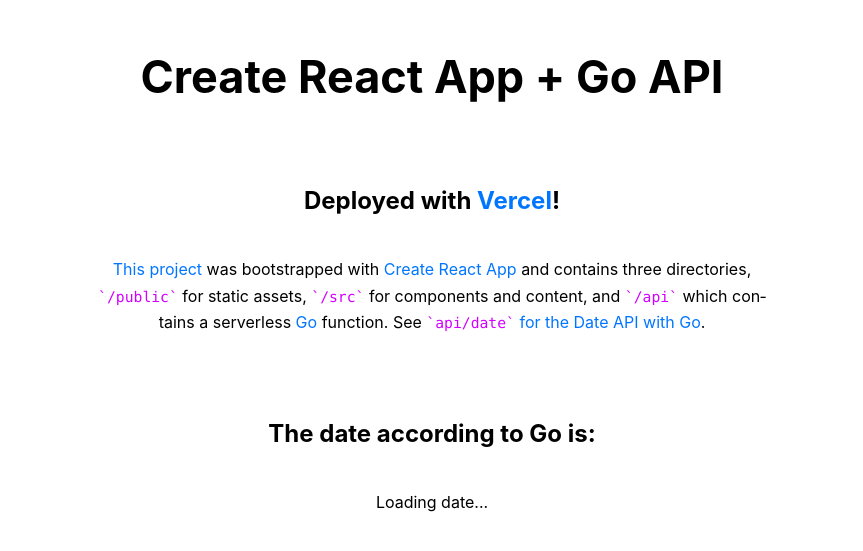
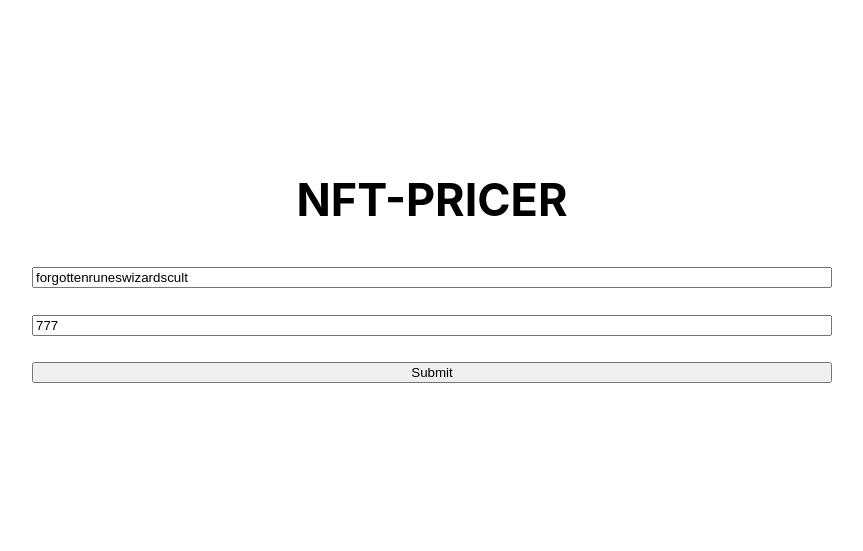
Before and after one commit to dialecticch/the-orbacle-app, a React (Create React App) app: page / in a window 1280 px wide. Shown: the part 129-680 px from the top of the page, without its empty margins (208-1071 px from the left). Built offline with nearby package versions, Linux system fonts and the light colour scheme; no server answers.

Commit message:
build stuff

```diff
--- a/src/App.css
+++ b/src/App.css
@@ -2,18 +2,22 @@
   align-content: center;
   box-sizing: border-box;
   display: grid;
-  font-family: 'SF Pro Text', 'SF Pro Icons', 'Helvetica Neue', 'Helvetica',
-    'Arial', sans-serif;
+  font-family: "SF Pro Text", "SF Pro Icons", "Helvetica Neue", "Helvetica",
+    "Arial", sans-serif;
   hyphens: auto;
   line-height: 1.65;
   margin: 0 auto;
-  max-width: 680px;
+  max-width: 800px;
   min-height: 100vh;
   padding: 72px 0;
   text-align: center;
 }
 h1 {
   font-size: 45px;
+}
+h3 {
+  margin-top: 0px;
+  margin-bottom: 0px;
 }
 h2 {
   margin-top: 1.5em;
@@ -40,5 +44,10 @@
 }
 code:before,
 code:after {
-  content: '\`';
+  content: "\`";
 }
+
+.data-filed {
+  margin-left: 5px;
+  font-size: 14px;
+}
--- a/src/App.js
+++ b/src/App.js
@@ -1,55 +1,19 @@
 import React from 'react';
 import { useEffect, useState } from 'react';
+import Input from './components/input'
 import './App.css';
 
 function App() {
-  const [date, setDate] = useState(null);
-  useEffect(() => {
-    async function getDate() {
-      const res = await fetch('/api/date');
-      const newDate = await res.text();
-      setDate(newDate);
-    }
-    getDate();
-  }, []);
+
+
+
   return (
     <main>
-      <h1>Create React App + Go API</h1>
-      <h2>
-        Deployed with{' '}
-        <a
-          href="https://vercel.com/docs"
-          target="_blank"
-          rel="noreferrer noopener"
-        >
-          Vercel
-        </a>
-        !
-      </h2>
-      <p>
-        <a
-          href="https://github.com/vercel/vercel/tree/main/examples/create-react-app"
-          target="_blank"
-          rel="noreferrer noopener"
-        >
-          This project
-        </a>{' '}
-        was bootstrapped with{' '}
-        <a href="https://facebook.github.io/create-react-app/">
-          Create React App
-        </a>{' '}
-        and contains three directories, <code>/public</code> for static assets,{' '}
-        <code>/src</code> for components and content, and <code>/api</code>{' '}
-        which contains a serverless <a href="https://golang.org/">Go</a>{' '}
-        function. See{' '}
-        <a href="/api/date">
-          <code>api/date</code> for the Date API with Go
-        </a>
-        .
-      </p>
-      <br />
-      <h2>The date according to Go is:</h2>
-      <p>{date ? date : 'Loading date...'}</p>
+      <h1>NFT-PRICER</h1>
+
+      <Input />
+
+
     </main>
   );
 }
--- /dev/null
+++ b/src/components/input.js
@@ -0,0 +1,55 @@
+import React from 'react';
+import Profile from './profile'
+
+export default class Input extends React.Component {
+    constructor(props) {
+      super(props);
+      this.state = {collection: 'forgottenruneswizardscult', token_id: 777, profile: null, loading:false};
+
+      this.handleChangeCollection = this.handleChangeCollection.bind(this);
+      this.handleChangeTokenId = this.handleChangeTokenId.bind(this);
+      this.handleSubmit = this.handleSubmit.bind(this);
+    }
+
+    handleChangeCollection(event) {
+        this.setState({collection: event.target.value});
+    }
+
+    handleChangeTokenId(event) {
+        this.setState({token_id: event.target.value});
+    }
+
+    handleSubmit(event) {
+        let url = "http://127.0.0.1:8080/profile/" + this.state.collection +"/" + this.state.token_id
+        console.log(url)
+
+        var requestOptions = {
+            method: 'GET',
+            redirect: 'follow'
+        };
+        this.setState({loading: true});
+        fetch(url, requestOptions)
+        .then(response => response.text())
+        .then(result => {
+            this.setState({profile: result});
+            this.setState({loading: false});
+            console.log(this.state.profile)
+        })
+        .catch(error => console.log('error', error));
+
+    }
+
+    render() {
+      return (
+          <>
+            <input value={this.state.collection} onChange={this.handleChangeCollection}></input>
+            <br />
+            <input value={this.state.token_id} onChange={this.handleChangeTokenId}></input>
+            <br />
+            <input type="submit" value="Submit" onClick={this.handleSubmit} />
+            <br />
+            {this.state.loading ? 'Loading profile...' : this.state.profile ? <Profile profile={this.state.profile} /> : ""}
+          </>
+      );
+    }
+  }
--- /dev/null
+++ b/src/components/profile.js
@@ -0,0 +1,42 @@
+import React from 'react';
+
+
+export default class Profile extends React.Component {
+    constructor(props) {
+      super(props);
+      this.state = {profile: JSON.parse(this.props.profile)}
+    }
+
+
+    render() {
+      return (
+          <>
+          <br />
+          <div style={{display: 'flex'}}>
+            <div style={{ textAlign:"center"}}>
+              <h3>TokenId: {this.state.profile["token_id"]}</h3>
+              <div >
+                <p className="data-filed">  Rarest Trait:  <b>{this.state.profile["rarest_trait"]}</b></p>
+                <p className="data-filed">  Most Valuable Trait:  <b>{this.state.profile["most_valued_trait"]}</b></p>
+              </div>
+              <a href={this.state.profile["opensea"]}><img height="400px" width="400px" src={this.state.profile["image_url"]}></img></a>
+            </div>
+            <div style={{marginLeft: "50px", textAlign:"left"}}><h3>Price Profile: </h3>
+              <p className="data-filed">  Collection Floor: <b>{this.state.profile["price_profile"]["collection_floor"]}</b></p>
+              <p className="data-filed">  Last Sale: <b>{this.state.profile["price_profile"]["last_sale"]}</b></p>
+              <p className="data-filed">  Rarest Trait Floor: <b>{this.state.profile["price_profile"]["most_rare_trait_floor"]}</b></p>
+              <p className="data-filed">  Most Valuable Trait Floor: <b>{this.state.profile["price_profile"]["most_valued_trait_floor"]}</b></p>
+              <p className="data-filed">  Rarity Weighted Traits Floor: <b>{this.state.profile["price_profile"]["rarity_weighted_floor"]?.toFixed(2)}</b></p>
+              <p className="data-filed">  Average Last 3 Most Valuable Trait Sales : <b>{this.state.profile["price_profile"]["avg_last_three_mvt_sales"]?.toFixed(2)}</b></p>
+              <p className="data-filed">  Last Sale * Most Valuable Trait Avg Price Change: <b>{this.state.profile["price_profile"]["last_sale_relative_mvt_avg"]?.toFixed(2)}</b></p>
+              <h3>Velocity Profile:</h3>
+              <p className="data-filed">  Avg days between Rarest Trait sales: <b>{this.state.profile["velocity_profile"]["rarest_trait_sale_frequency_30d"]?.toFixed(2)}</b></p>
+              <p className="data-filed">  Avg days between Most Valuable Trait sales: <b>{this.state.profile["velocity_profile"]["mvt_sale_frequency_30d"]?.toFixed(2)}</b></p>
+              <p className="data-filed">  Highest days between any Trait sales: <b>{this.state.profile["velocity_profile"]["lowest_sale_frequency_30d"]?.toFixed(2)}</b></p>
+            </div>
+
+            </div>
+          </>
+      );
+    }
+  }
```
Also changed, not shown: 2 other files (tests, documents, lock files or other folders).
